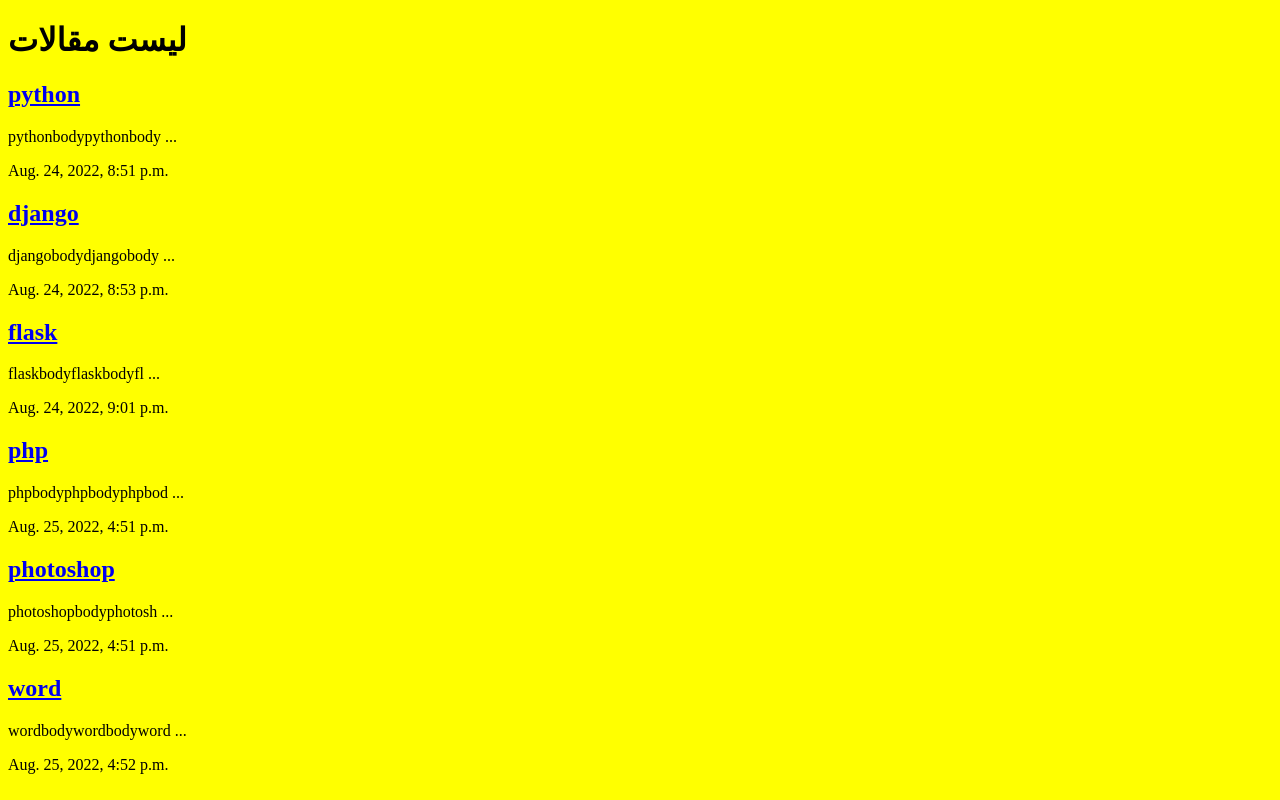
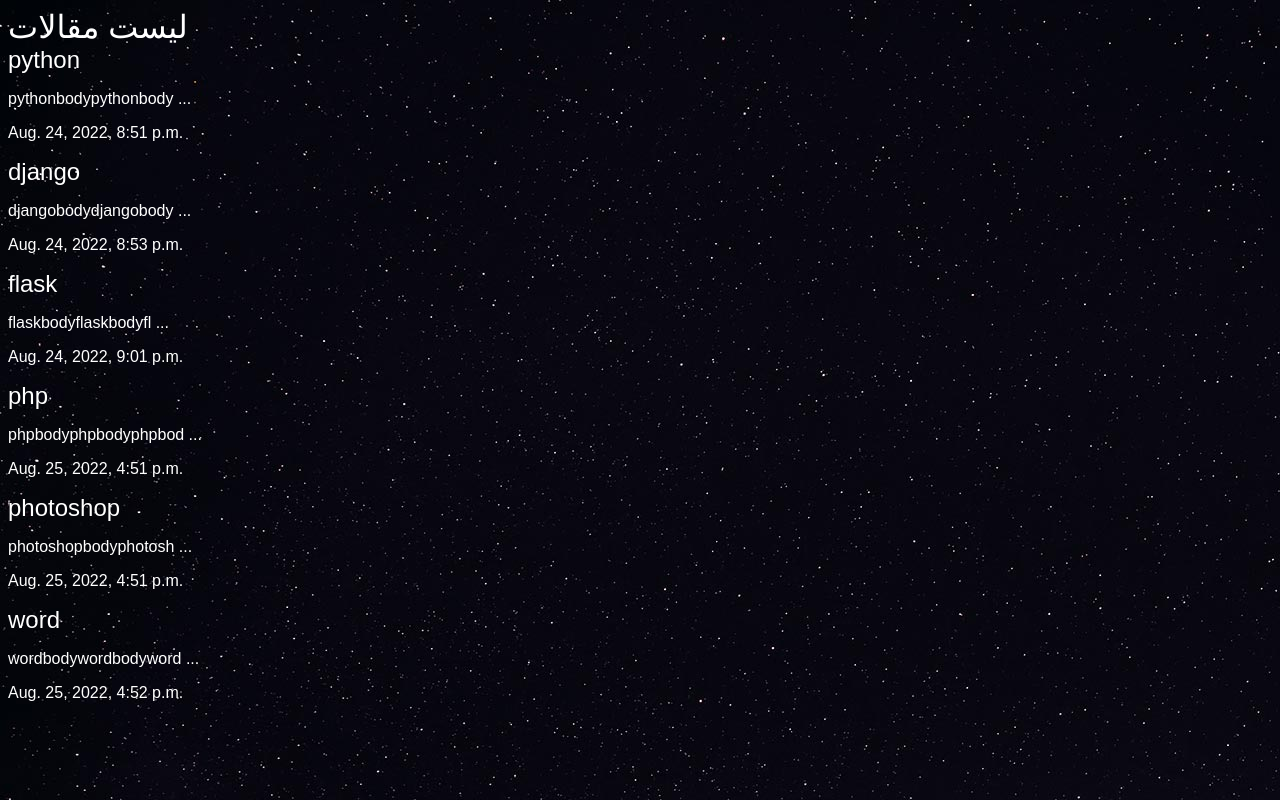
Before and after one commit to fatimarahmani/myDjangoBlog, a Django app: page /articles/ in a window 1280 px wide. Run offline with Django 4.2, Linux system fonts and the light colour scheme; data comes from the database, SQL or seed files in the repository; both versions use the stored data as it was after the commit.

Commit message:
css style

```diff
--- a/articles/templates/maqalat.html
+++ b/articles/templates/maqalat.html
@@ -7,11 +7,13 @@
         <link rel="stylesheet" href="{% static 'styles.css' %}">
     </head>
     <body>
+        <div class="container">
             <h1>لیست مقالات</h1>
             {% for a in maqalat %}
             <h2><a href="#">{{a.title}}</a></h2>
             <p>{{a.snippet}}</p>
             <p>{{a.date}}</p>
             {% endfor %}
+        </div>
     </body>
 </html>
--- a/assets/styles.css
+++ b/assets/styles.css
@@ -1,3 +1,20 @@
 body {
-    background-color: yellow;
+    background-color: #072B3B;
+    background-image: url(stars.jpg);
+    background-repeat: no-repeat;
+    background-attachment:fixed;
+    color: #fff;
 }
+body *{
+    font-family:arial;
+}
+
+h1,h2,h3,h4,h5{
+    font-weight:normal;
+    margin:0;
+}
+
+a,a:hover,a:visited{
+    color:#fff;
+    text-decoration:none;
+}
```
Also changed, not shown: assets/stars.jpg (added), db.sqlite3. Lines whose indentation alone changed are shown as unchanged.
